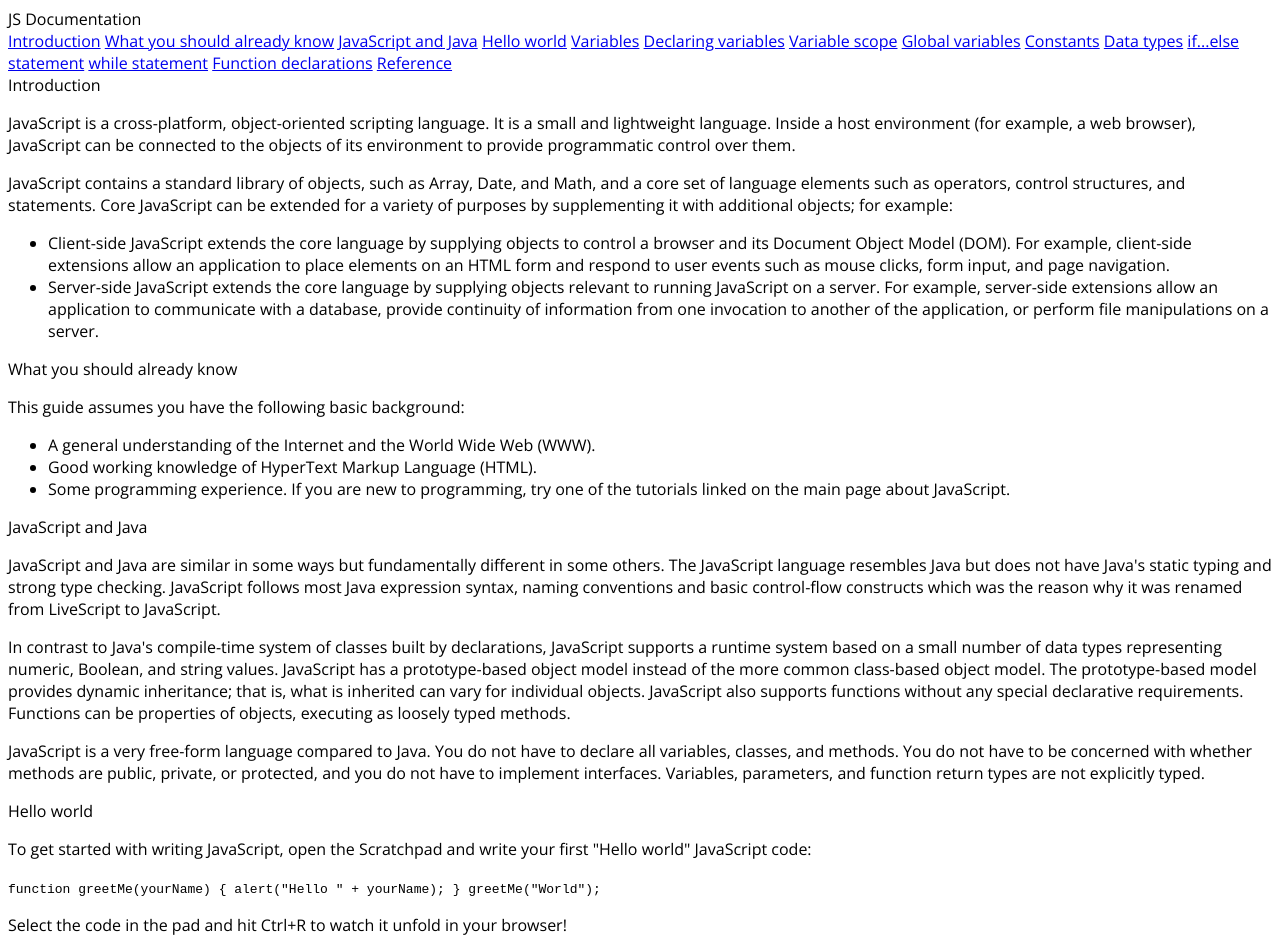
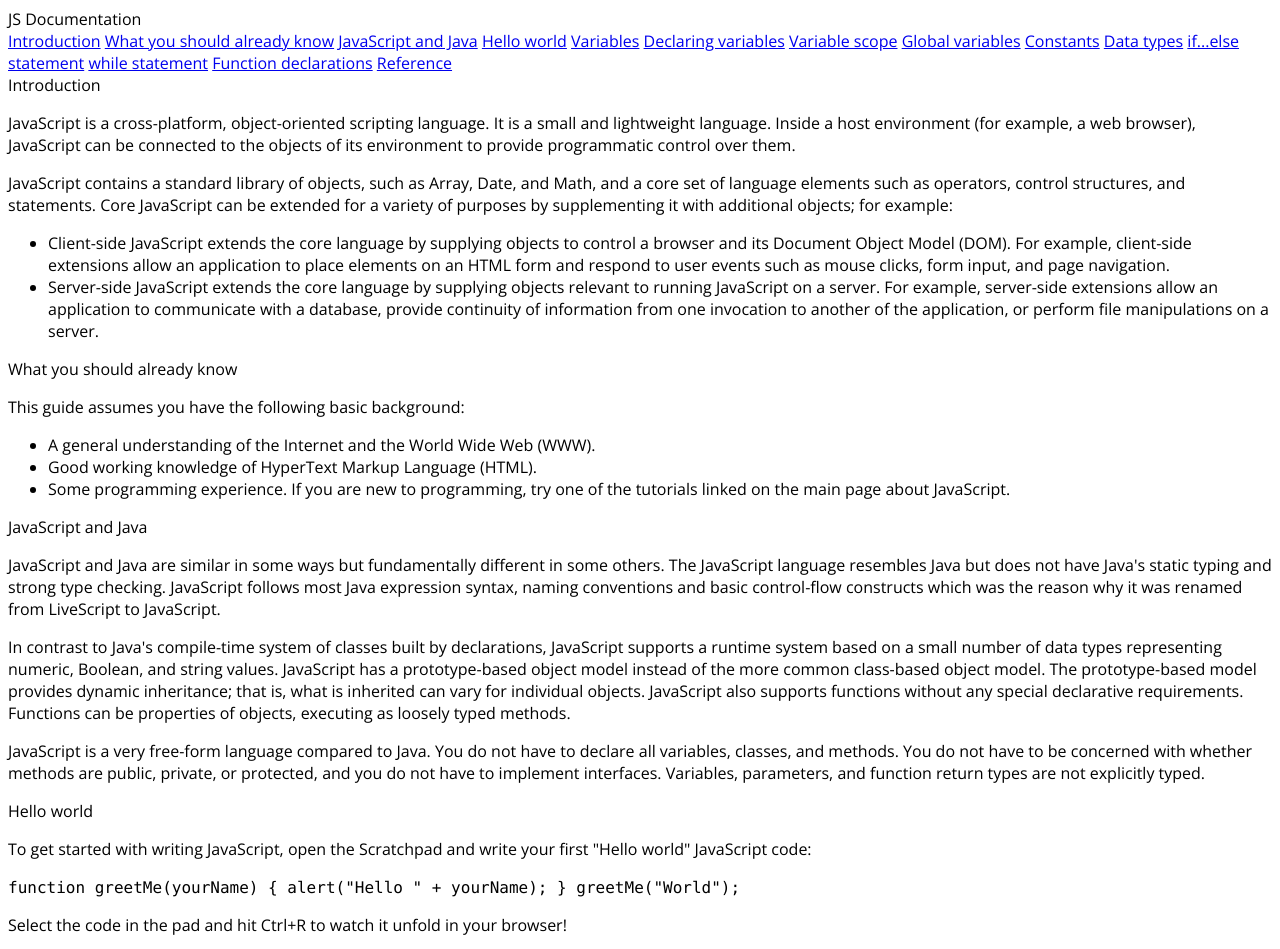
Before and after one commit to Pavlukan/technical-documentation-page, a plain HTML site: page index.html in a window 1280 px wide. Shown: the top 949 px of the page. Drawn offline with nearby package versions, Linux system fonts and the light colour scheme.

Commit message:
Change the font-family of code element

```diff
--- a/styles.css
+++ b/styles.css
@@ -1,3 +1,7 @@
 body {
     font-family: "Open Sans", sans-serif;
 }
+
+code {
+    font-family: "Consolas", "Monaco", "Lucida Console", "Liberation Mono", "DejaVu Sans Mono", "Bitstream Vera Sans Mono", "Courier New";
+}
```
